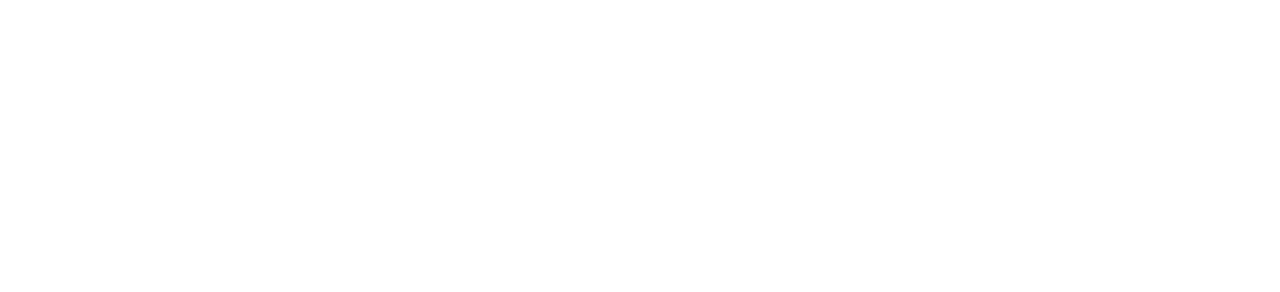
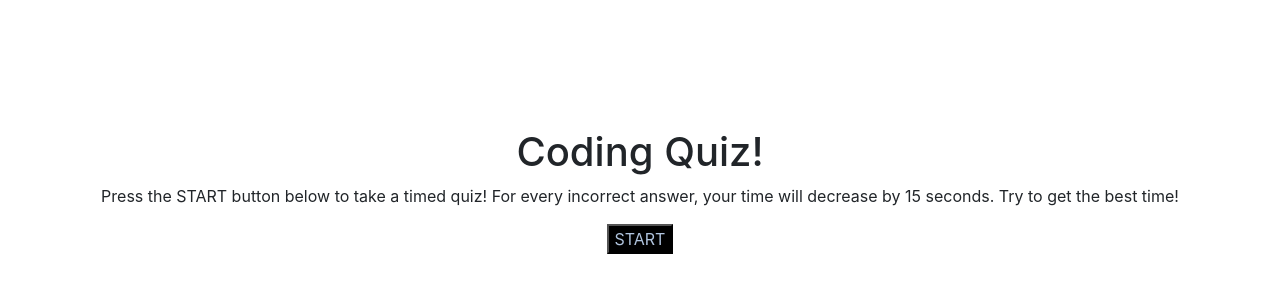
Before and after one commit to tmessall/codeQuizHW, a plain HTML site: page index.html in a window 1280 px wide. Drawn offline with nearby package versions, Linux system fonts and the light colour scheme; files whose address does not match are found by name.

Commit message:
Added initial section describing scoring and a start button

```diff
--- a/assets/styles/style.css
+++ b/assets/styles/style.css
@@ -0,0 +1,9 @@
+.intro {
+    text-align: center;
+    padding-top: 10%;
+}
+
+.startBtn {
+    background-color: black;
+    color: lightsteelblue;
+}
--- a/index.html
+++ b/index.html
@@ -10,6 +10,11 @@
     <title>Code Quiz</title>
 </head>
 <body>
+    <section class="intro">
+        <h1>Coding Quiz!</h1>
+        <p>Press the START button below to take a timed quiz! For every incorrect answer, your time will decrease by 15 seconds. Try to get the best time!</p>
+        <button class="startBtn">START</button>
+    </section>
 
     <!-- Script -->
     <script src=".assets/js/script.js"></script>
```
